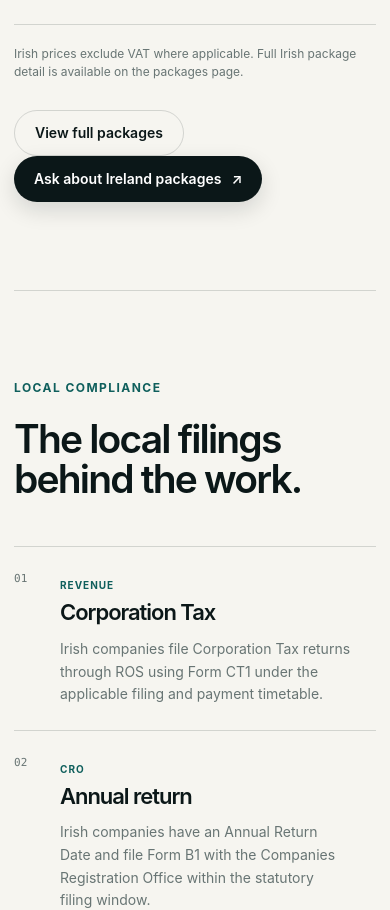
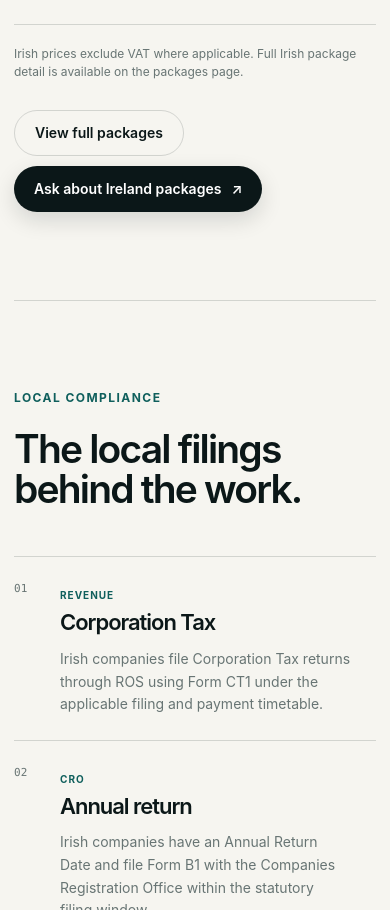
Before and after one commit to victoriashiel/Shiel-ltd, a Next.js app: page /ireland in a window 390 px wide. Shown: the part 4945-5855 px from the top of the page. Built offline with nearby package versions, Linux system fonts and the light colour scheme; no server answers.

Commit message:
Style regional package footer actions

```diff
--- a/app/[region]/region.module.css
+++ b/app/[region]/region.module.css
@@ -221,6 +221,13 @@
   line-height: 1.55;
 }
 
+.packageFooterActions {
+  display: flex;
+  flex-wrap: wrap;
+  gap: 10px;
+  justify-content: flex-end;
+}
+
 .complianceList {
   margin-top: 48px;
   border-top: 1px solid var(--line);
@@ -379,6 +386,10 @@
     flex-direction: column;
   }
 
+  .packageFooterActions {
+    justify-content: flex-start;
+  }
+
   .serviceCard {
     min-height: 0;
     padding: 22px;
```
